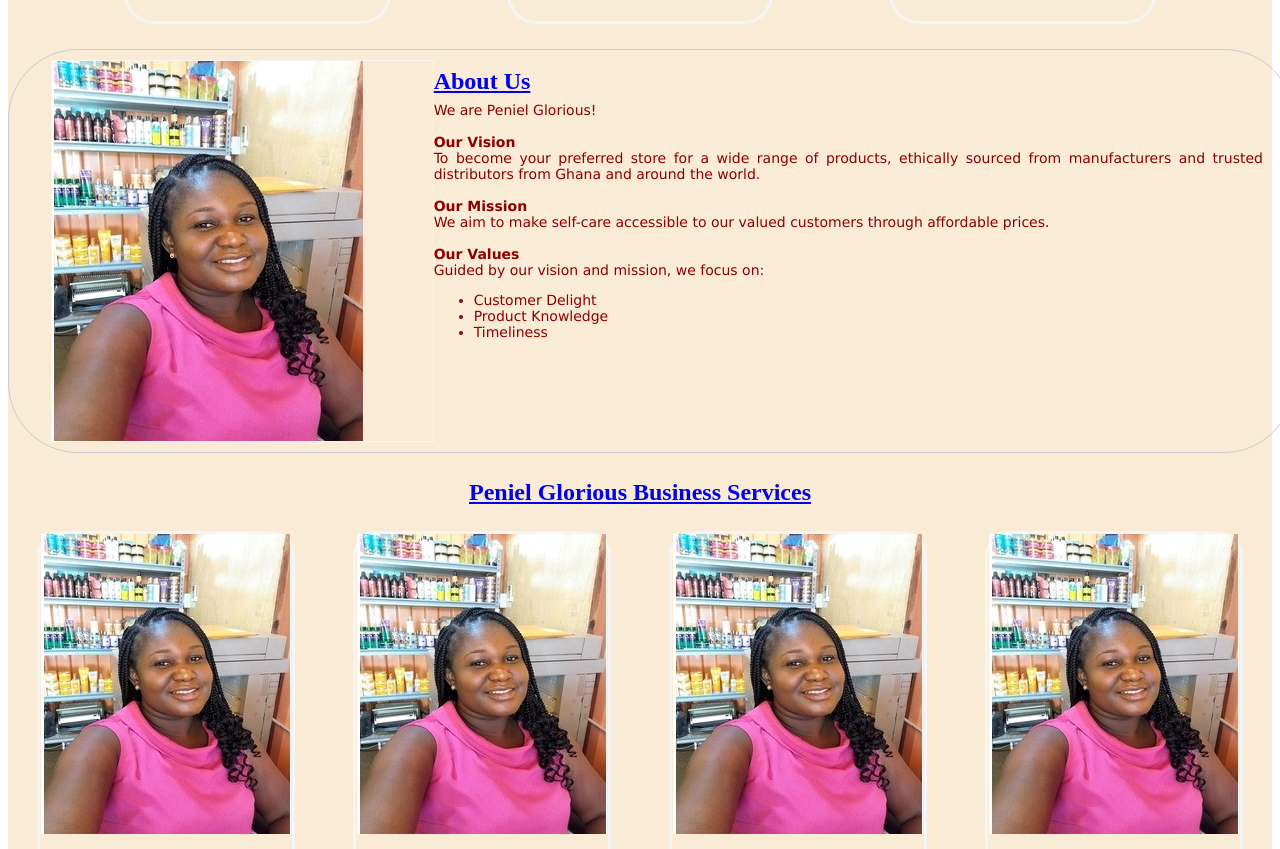
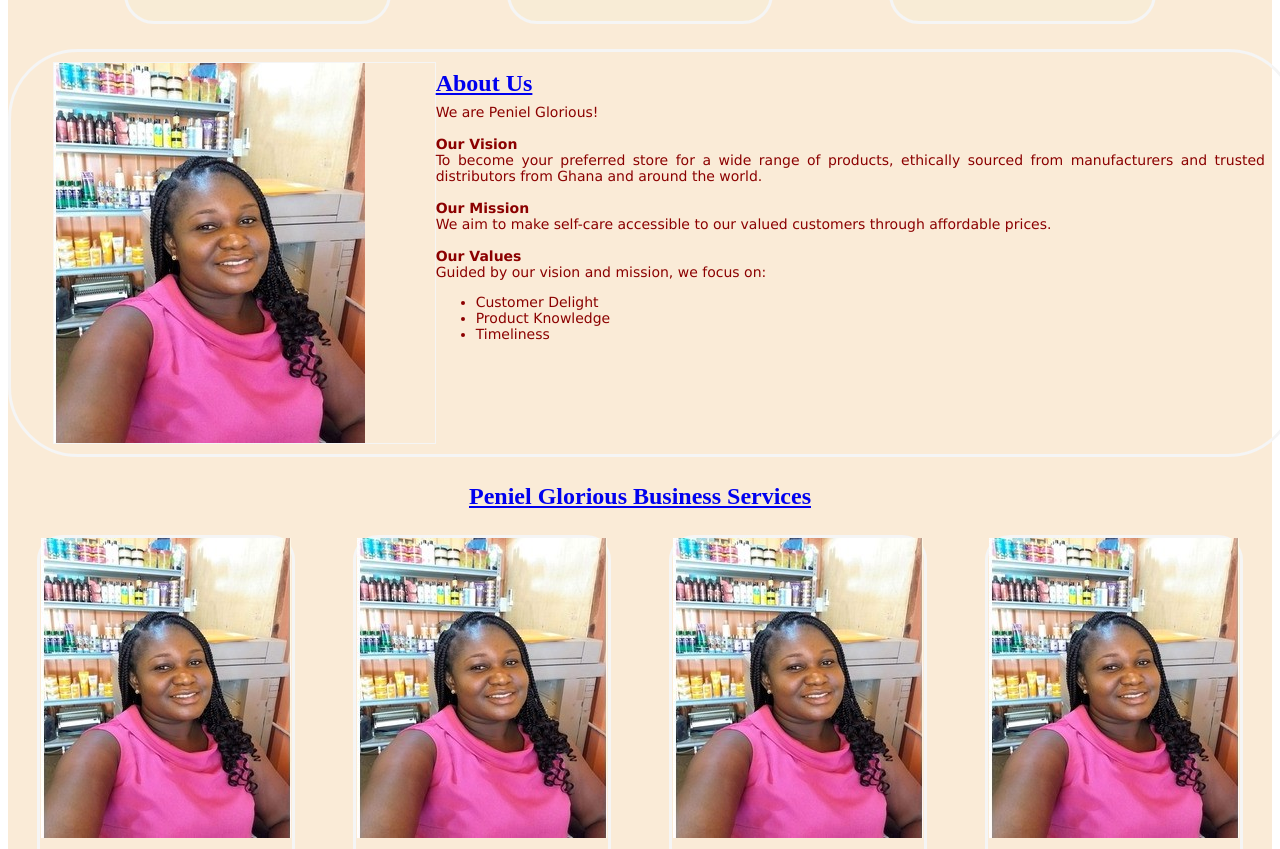
Before and after one commit to Akua1039/Tech4Girls_homework4, a plain HTML site: page index.html in a window 1280 px wide. Shown: the part 913-1762 px from the top of the page. Drawn offline with Linux system fonts and the light colour scheme.

Commit message:
editted files

```diff
--- a/src/style.css
+++ b/src/style.css
@@ -68,7 +68,7 @@ h4{
     justify-content: left;
     padding-right: 20%; text-align: justify;
     border: 3px solid whitesmoke;
-    padding: 10px; border: 1px solid #ccc; margin: 2% 0;
+    padding: 10px; border: 3px solid whitesmoke; margin: 2% 0;
   }
 .image_container{
     flex: 1;
```
